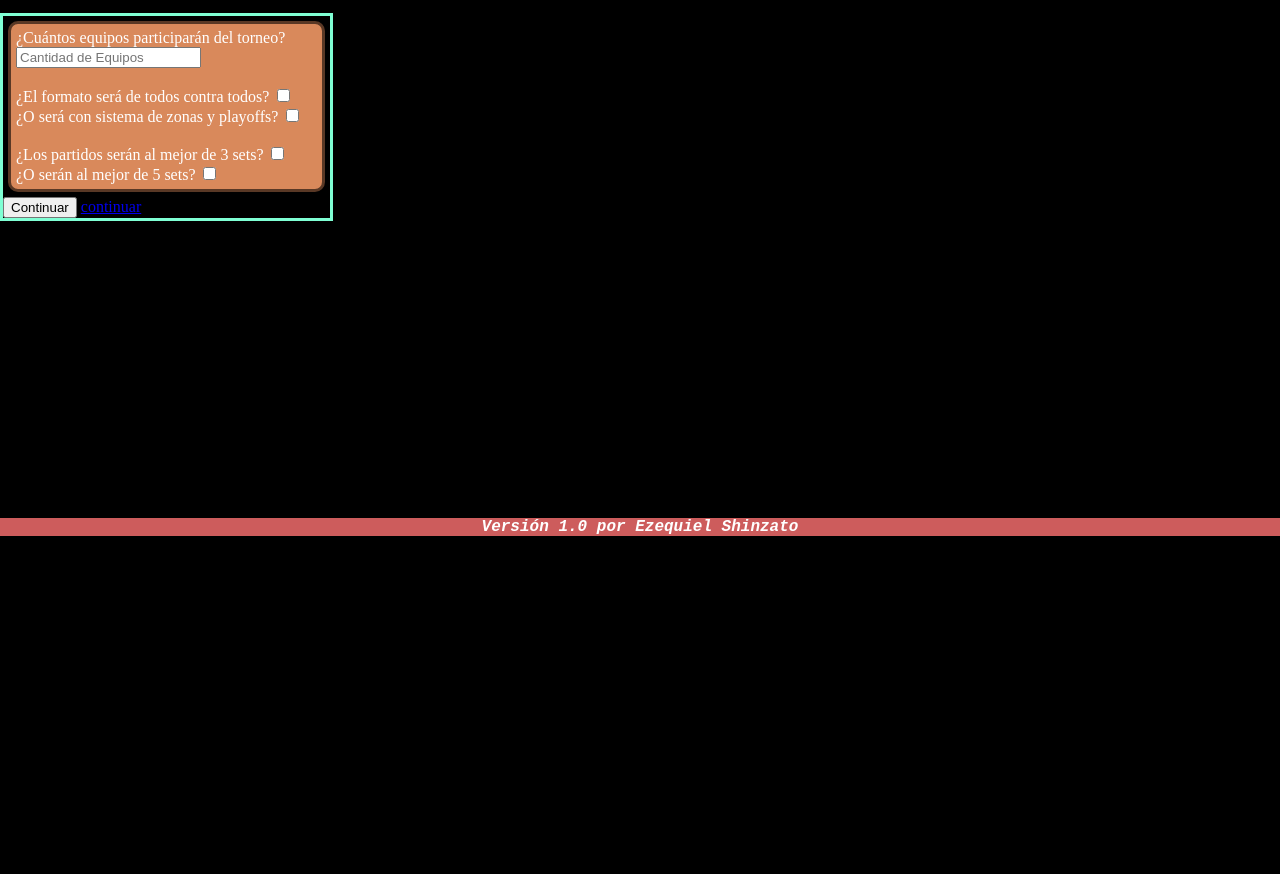
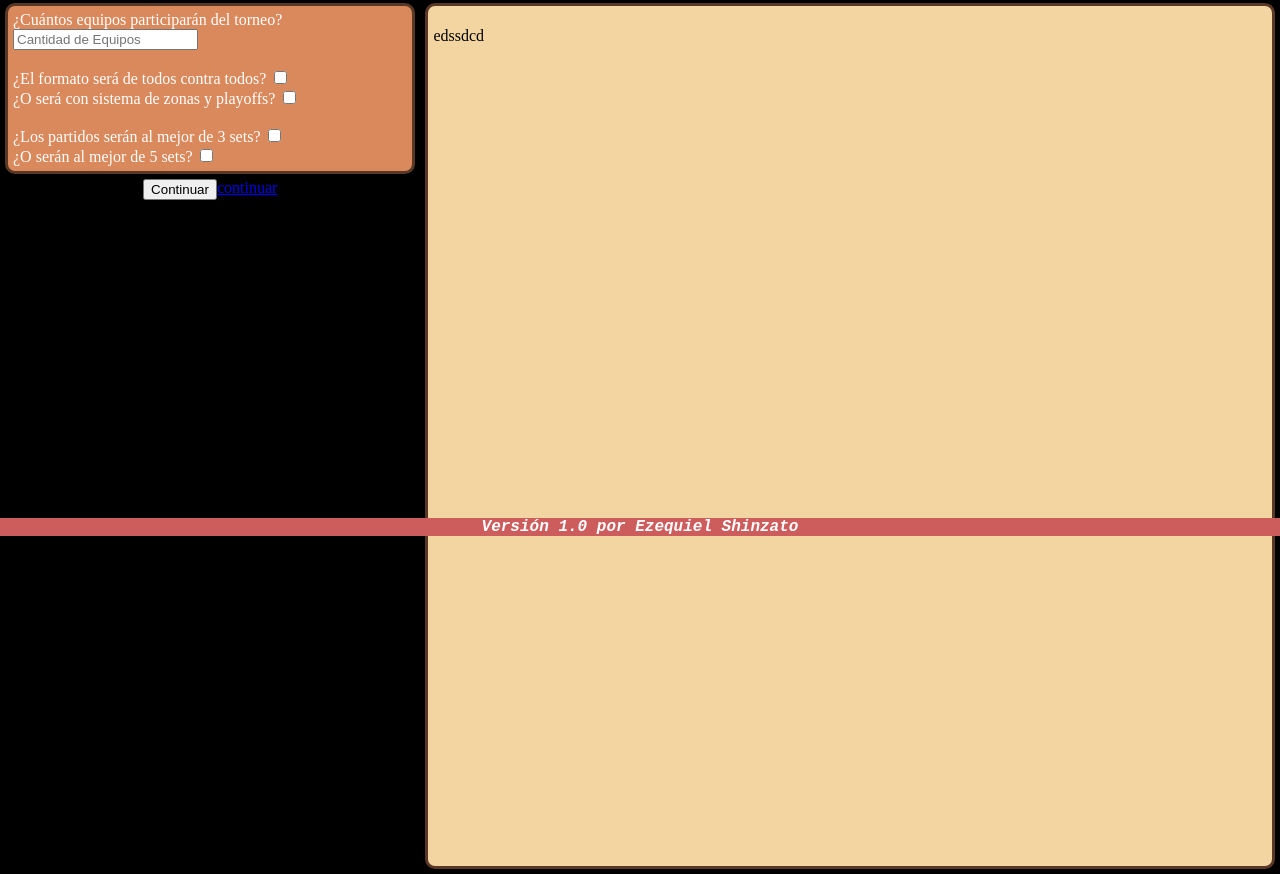
Before and after one commit to EShinzato/Progra-Web, a plain HTML site: page index.html in a window 1280 px wide. Shown: the part 264-1138 px from the top of the page. Before the commit the page ends 800 px from the top, so only its background shows below. Drawn offline with Linux system fonts and the light colour scheme.

Commit message:
Update stylemain.css

```diff
--- a/stylemain.css
+++ b/stylemain.css
@@ -4,7 +4,9 @@ header {
     height: 10%;
     position: static;
     width: 100%;
-    align-content: center;
+    display: flex;
+    justify-content: center;
+    align-items: center;
 }
 
 body{
@@ -32,21 +34,121 @@ body{
     padding: 5px;
 }
 
-#forminput{
+#formgrid {  display: grid ;
+    grid-template-columns: repeat(3, 1fr);
+    grid-template-rows: repeat(17, 1fr);
+    gap: 0px 0px;
+    background-color: #f2d5a0;
+    grid-auto-flow: row;
+    border-color: #593825;
     border-style: solid;
-    border-color: aquamarine;
-    position: absolute;
-    left: 0%;
-    right: 74%;
-    display: inline;
-}
+    padding: 5px;
+    border-radius: 10px;
+    margin: 5px;
+    width: 75%;
+  }
 
-#formimg{
-    border-style: solid;
-    border-color: aquamarine;
-    display: inline;
+  .a1 { grid-area: 1 / 1 / 2 / 2; }
 
-}
+  .b1 { grid-area: 1 / 2 / 2 / 3; }
+
+  .c1 { grid-area: 1 / 3 / 2 / 4; }
+
+  .a2 { grid-area: 2 / 1 / 3 / 2; }
+
+  .b2 { grid-area: 2 / 2 / 3 / 3; }
+
+  .c2 { grid-area: 2 / 3 / 3 / 4; }
+
+  .a3 { grid-area: 3 / 1 / 4 / 2; }
+
+  .b3 { grid-area: 3 / 2 / 4 / 3; }
+
+  .c3 { grid-area: 3 / 3 / 4 / 4; }
+
+  .a4 { grid-area: 4 / 1 / 5 / 2; }
+
+  .b4 { grid-area: 4 / 2 / 5 / 3; }
+
+  .c4 { grid-area: 4 / 3 / 5 / 4; }
+
+  .a5 { grid-area: 5 / 1 / 6 / 2; }
+
+  .b5 { grid-area: 5 / 2 / 6 / 3; }
+
+  .c5 { grid-area: 5 / 3 / 6 / 4; }
+
+  .a6 { grid-area: 6 / 1 / 7 / 2; }
+
+  .a7 { grid-area: 7 / 1 / 8 / 2; }
+
+  .a8 { grid-area: 8 / 1 / 9 / 2; }
+
+  .a9 { grid-area: 9 / 1 / 10 / 2; }
+
+  .a10 { grid-area: 10 / 1 / 11 / 2; }
+
+  .a11 { grid-area: 11 / 1 / 12 / 2; }
+
+  .a12 { grid-area: 12 / 1 / 13 / 2; }
+
+  .a13 { grid-area: 13 / 1 / 14 / 2; }
+
+  .a14 { grid-area: 14 / 1 / 15 / 2; }
+
+  .a15 { grid-area: 15 / 1 / 16 / 2; }
+
+  .a16 { grid-area: 16 / 1 / 17 / 2; }
+
+  .a17 { grid-area: 17 / 1 / 18 / 2; }
+
+  .b6 { grid-area: 6 / 2 / 7 / 3; }
+
+  .b7 { grid-area: 7 / 2 / 8 / 3; }
+
+  .b8 { grid-area: 8 / 2 / 9 / 3; }
+
+  .b9 { grid-area: 9 / 2 / 10 / 3; }
+
+  .b10 { grid-area: 10 / 2 / 11 / 3; }
+
+  .b11 { grid-area: 11 / 2 / 12 / 3; }
+
+  .b12 { grid-area: 12 / 2 / 13 / 3; }
+
+  .b13 { grid-area: 13 / 2 / 14 / 3; }
+
+  .b14 { grid-area: 14 / 2 / 15 / 3; }
+
+  .b15 { grid-area: 15 / 2 / 16 / 3; }
+
+  .b16 { grid-area: 16 / 2 / 17 / 3; }
+
+  .b17 { grid-area: 17 / 2 / 18 / 3; }
+
+  .c6 { grid-area: 6 / 3 / 7 / 4; }
+
+  .c7 { grid-area: 7 / 3 / 8 / 4; }
+
+  .c8 { grid-area: 8 / 3 / 9 / 4; }
+
+  .c9 { grid-area: 9 / 3 / 10 / 4; }
+
+  .c10 { grid-area: 10 / 3 / 11 / 4; }
+
+  .c11 { grid-area: 11 / 3 / 12 / 4; }
+
+  .c12 { grid-area: 12 / 3 / 13 / 4; }
+
+  .c13 { grid-area: 13 / 3 / 14 / 4; }
+
+  .c14 { grid-area: 14 / 3 / 15 / 4; }
+
+  .c15 { grid-area: 15 / 3 / 16 / 4; }
+
+  .c16 { grid-area: 16 / 3 / 17 / 4; }
+
+  .c17 { grid-area: 17 / 3 / 18 / 4; }
 
 
 #elfooter {
@@ -63,8 +165,6 @@ body{
 #imgtitle {
     position: relative;
     bottom: 1;
-    left: 50%;
-    align-self: center;
     background-color: #0D0D0D;
     color: #D9895B;
     text-align: center;
@@ -72,3 +172,34 @@ body{
     font-weight: bold;
     height: 100%;
     }
+
+#formdiv{
+    display: flex;
+    justify-content: space-between;
+}
+
+#next {
+    display: flex;
+    justify-content: center;
+}
+
+@media only screen and (max-width:486px) {
+    #imgtitle {
+        position: relative;
+        bottom: 1;
+        background-color: #0D0D0D;
+        color: #D9895B;
+        text-align: center;
+        font-family: sans-serif;
+        font-weight: bold;
+        height: 100%;
+        width: 150px;
+        }
+
+    #formdiv{
+            display: flex;
+            justify-content: space-between;
+            flex-direction: column;
+    }
+
+}
```
